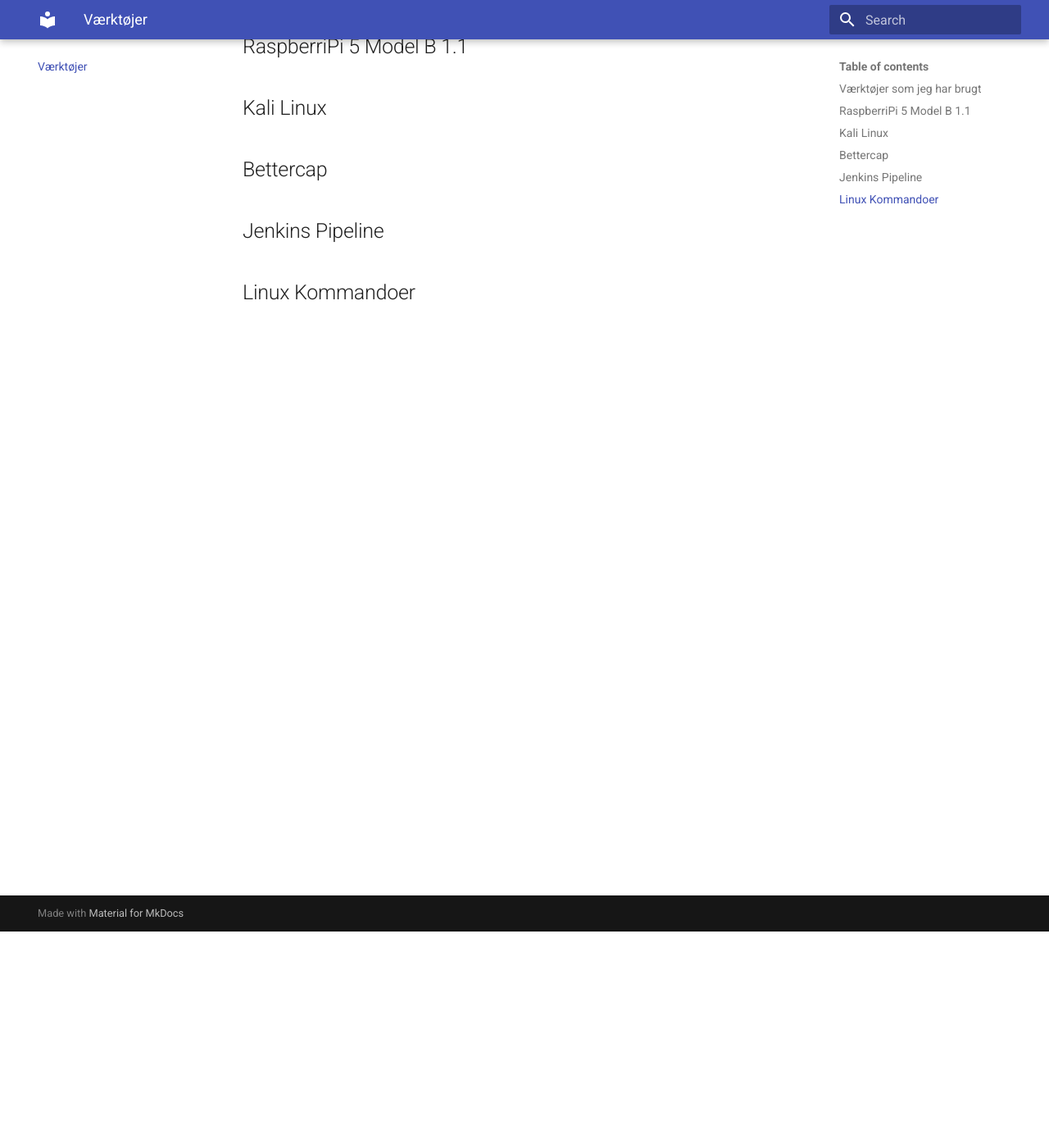
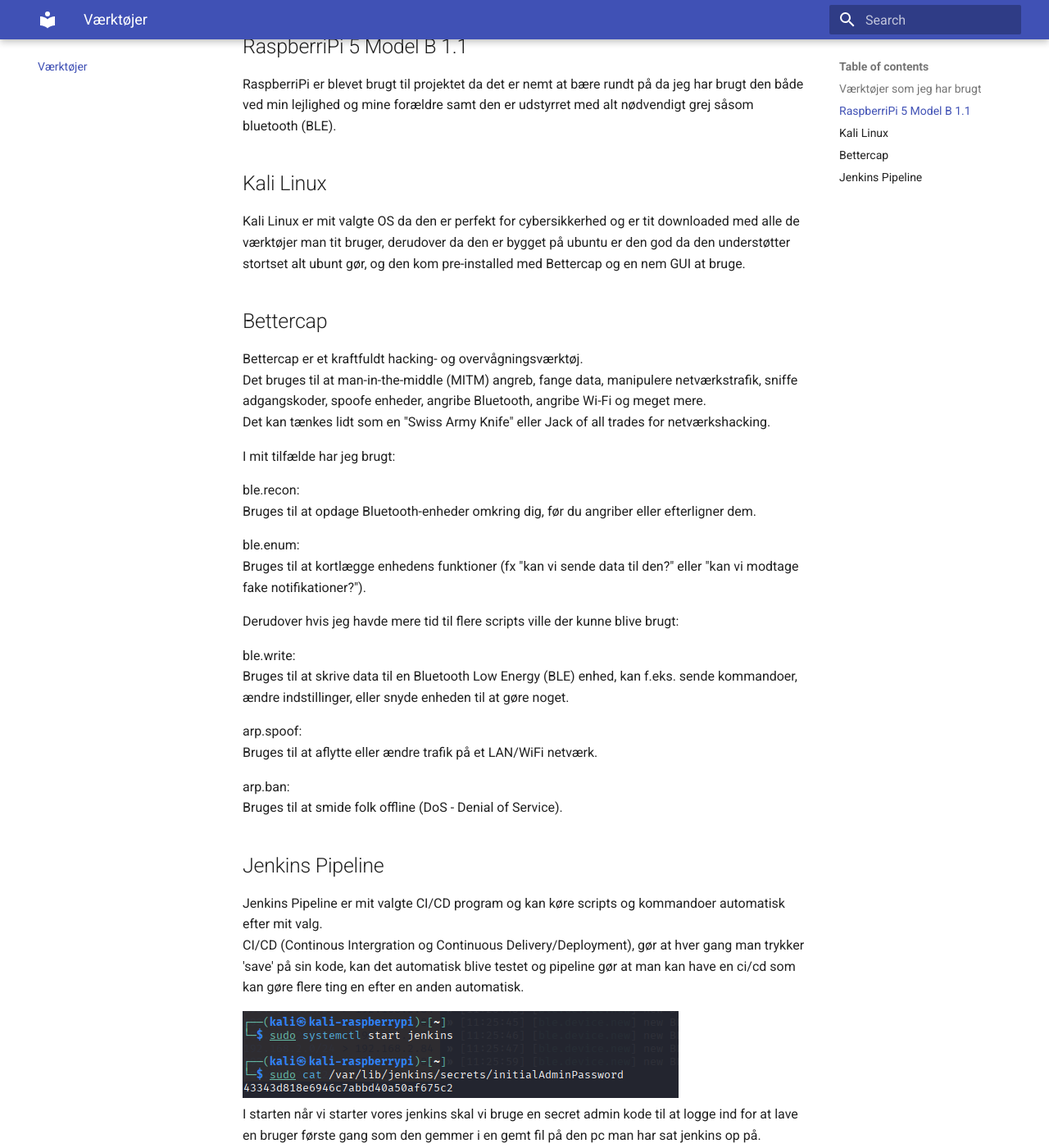
Before and after one commit to Efily/E25-Projekt, an MkDocs documentation site: the page built from docs/tools.md, in a window 1280 px wide and 1400 px high, scrolled down 264 px. Shown: the whole window at 82% size. Built offline with MkDocs 1.6.1 and Material for MkDocs 9.7.7, drawn with Linux system fonts in a browser that asks for light colours; some of the changed text lies outside the part shown.

Commit message:
Update tools.md

```diff
--- a/docs/tools.md
+++ b/docs/tools.md
@@ -2,11 +2,48 @@
 
 
 ##RaspberriPi 5 Model B 1.1
+RaspberriPi er blevet brugt til projektet da det er nemt at bære rundt på da jeg har brugt den både ved min lejlighed og mine forældre samt den er udstyrret med alt nødvendigt grej såsom bluetooth (BLE).
 
 ##Kali Linux
+Kali Linux er mit valgte OS da den er perfekt for cybersikkerhed og er tit downloaded med alle de værktøjer man tit bruger, derudover da den er bygget på ubuntu er den god da den understøtter stortset alt ubunt gør, og den kom pre-installed med Bettercap og en nem GUI at bruge.
 
 ##Bettercap
+Bettercap er et kraftfuldt hacking- og overvågningsværktøj.
+Det bruges til at man-in-the-middle (MITM) angreb, fange data, manipulere netværkstrafik, sniffe adgangskoder, spoofe enheder, angribe Bluetooth, angribe Wi-Fi og meget mere.
+Det kan tænkes lidt som en "Swiss Army Knife" eller Jack of all trades for netværkshacking.
+
+I mit tilfælde har jeg brugt:
+
+ble.recon:
+Bruges til at opdage Bluetooth-enheder omkring dig, før du angriber eller efterligner dem.
+
+ble.enum:
+Bruges til at kortlægge enhedens funktioner (fx "kan vi sende data til den?" eller "kan vi modtage fake notifikationer?").
+
+Derudover hvis jeg havde mere tid til flere scripts ville der kunne blive brugt:
+
+ble.write:
+Bruges til at skrive data til en Bluetooth Low Energy (BLE) enhed, kan f.eks. sende kommandoer, ændre indstillinger, eller snyde enheden til at gøre noget.
+
+arp.spoof:
+Bruges til at aflytte eller ændre trafik på et LAN/WiFi netværk.
+
+arp.ban:
+Bruges til at smide folk offline (DoS - Denial of Service).
+
 
 ##Jenkins Pipeline
+Jenkins Pipeline er mit valgte CI/CD program og kan køre scripts og kommandoer automatisk efter mit valg.
+CI/CD (Continous Intergration og Continuous Delivery/Deployment), gør at hver gang man trykker 'save' på sin kode, kan det automatisk blive testet og pipeline gør at man kan have en ci/cd som kan gøre flere ting en efter en anden automatisk.
 
-##Linux Kommandoer
+![Terminal](images/TerminalJenkinsStart.png)
+I starten når vi starter vores jenkins skal vi bruge en secret admin kode til at logge ind for at lave en bruger første gang som den gemmer i en gemt fil på den pc man har sat jenkins op på. Derudover vil den også sige at vores Jenkins kører på port 8080 så vi kan gå ind på en browser og sætte i linket "localhost:8080"
+
+![Jenkins Setup](images/JenkinsSetup.png)
+Efter at have logget ind vælger man hvilke plugins den skal downloade og valgte bare at downloade de nødvendige.
+
+![Dashboard](images/JenkinsDashboard.png)
+Derefter er vi på Dashboarded hvor vi kan så lave en ny item
+
+![Pipeline Setup](PipelineSetup.png)
+Derefter vælger vi en pipeline og sætter den op og configurere med den kode vi vil lave bagefter som set i Projektet
```
